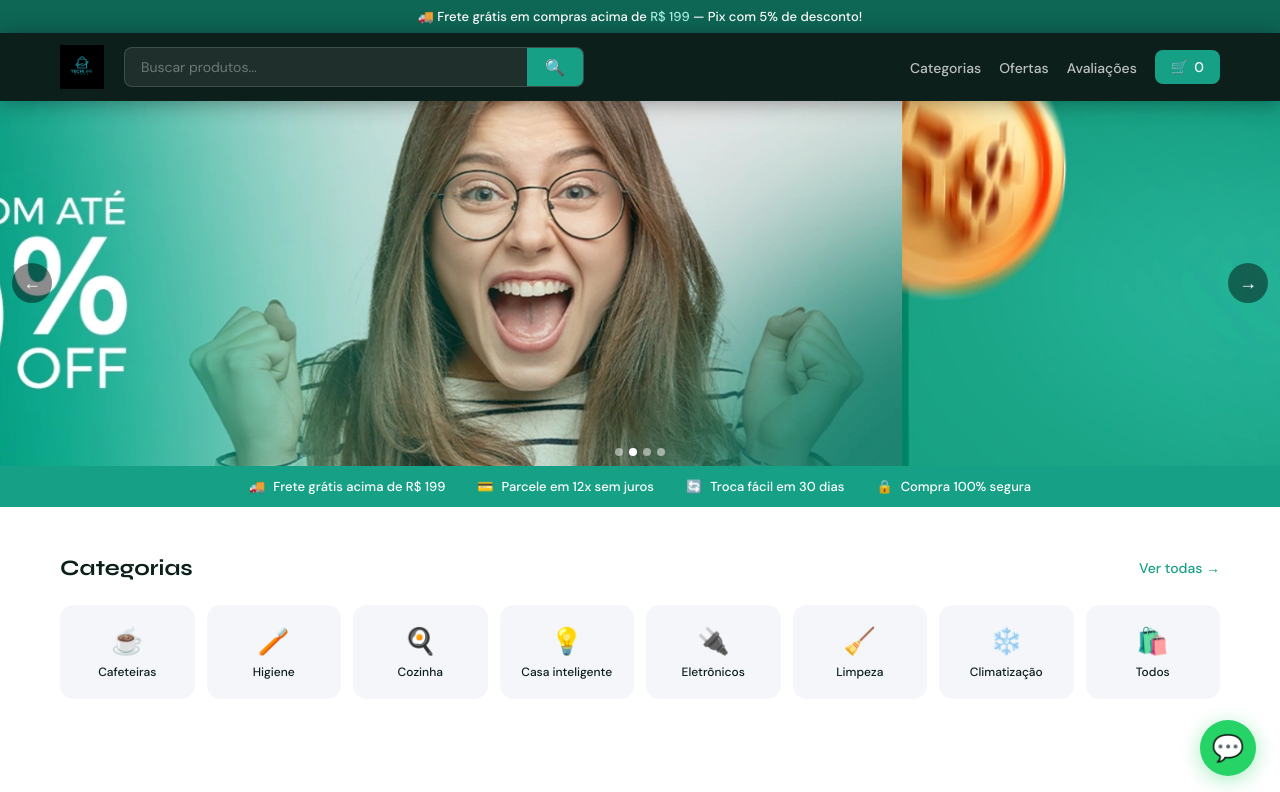
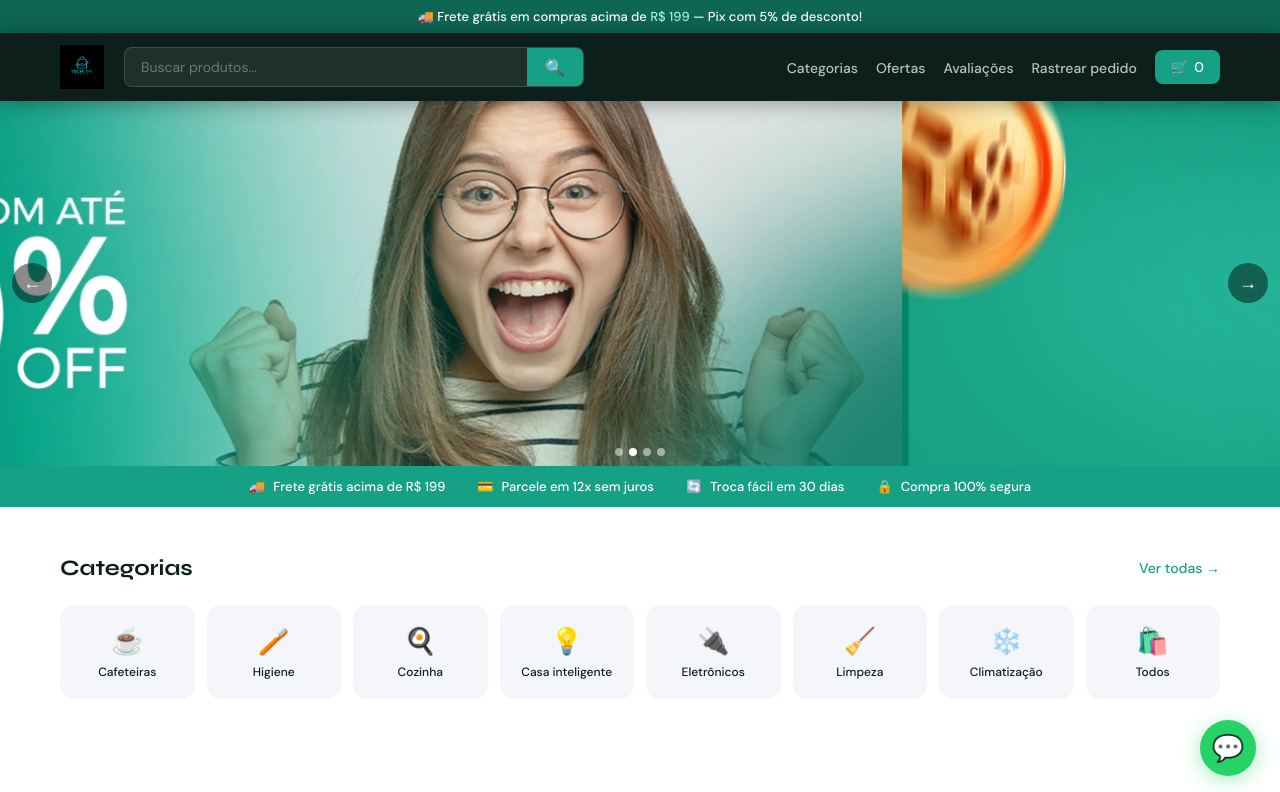
Before and after one commit to jeffersonjra-eng/techlifestore, a plain HTML site: page index.html in a window 1280 px wide. Shown: the top 792 px of the page. Drawn offline with Linux system fonts and the light colour scheme; no server answers.

Commit message:
Adiciona link Rastrear pedido no menu

```diff
--- a/index.html
+++ b/index.html
@@ -140,6 +140,7 @@
         <li><a href="#categorias">Categorias</a></li>
         <li><a href="#produtos">Ofertas</a></li>
         <li><a href="#avaliacoes">Avaliações</a></li>
+        <li><a href="rastreio.html">Rastrear pedido</a></li>
         <li><a href="carrinho.html" class="nav-carrinho">🛒 <span id="qtd-carrinho">0</span></a></li>
       </ul>
     </nav>
```
